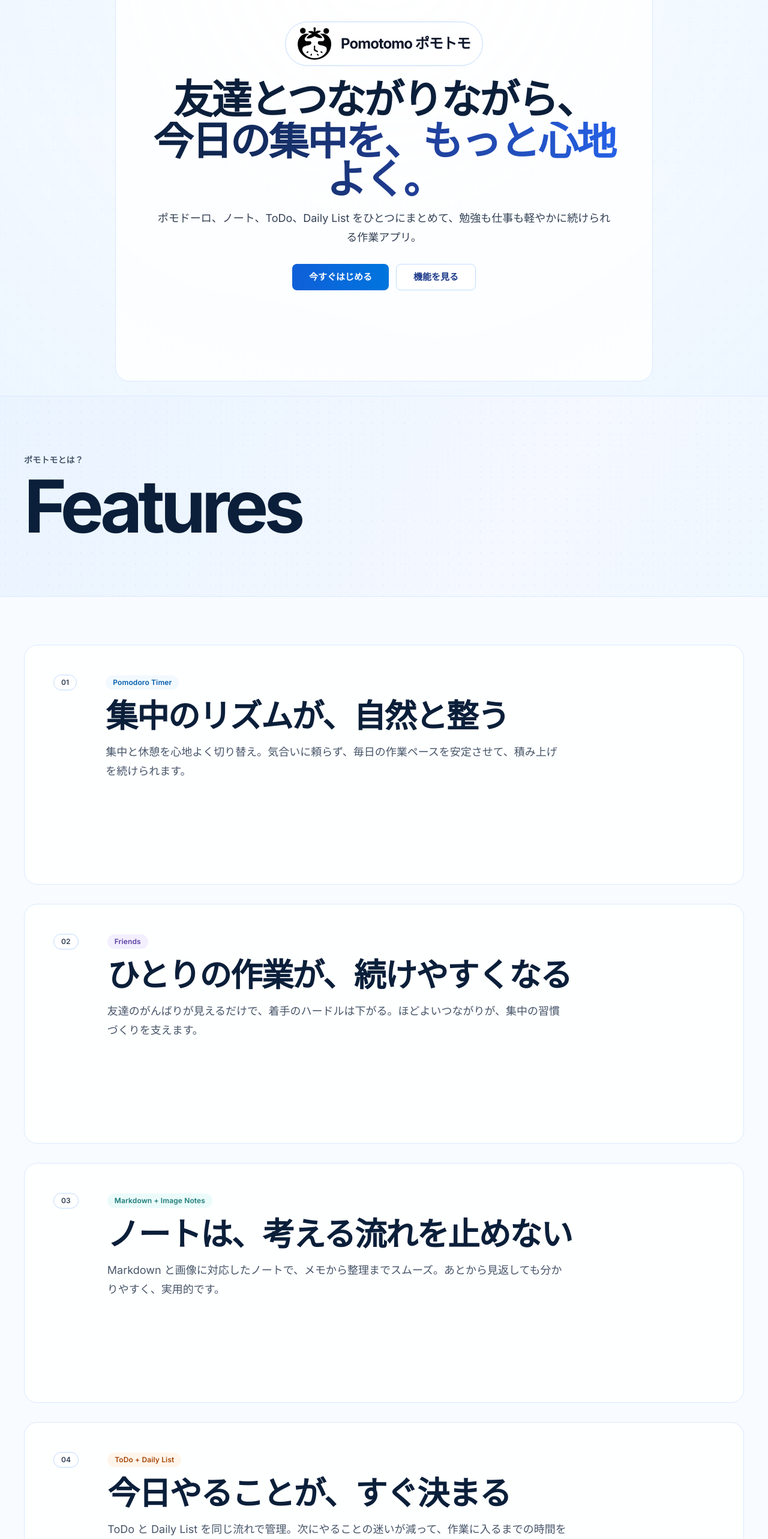
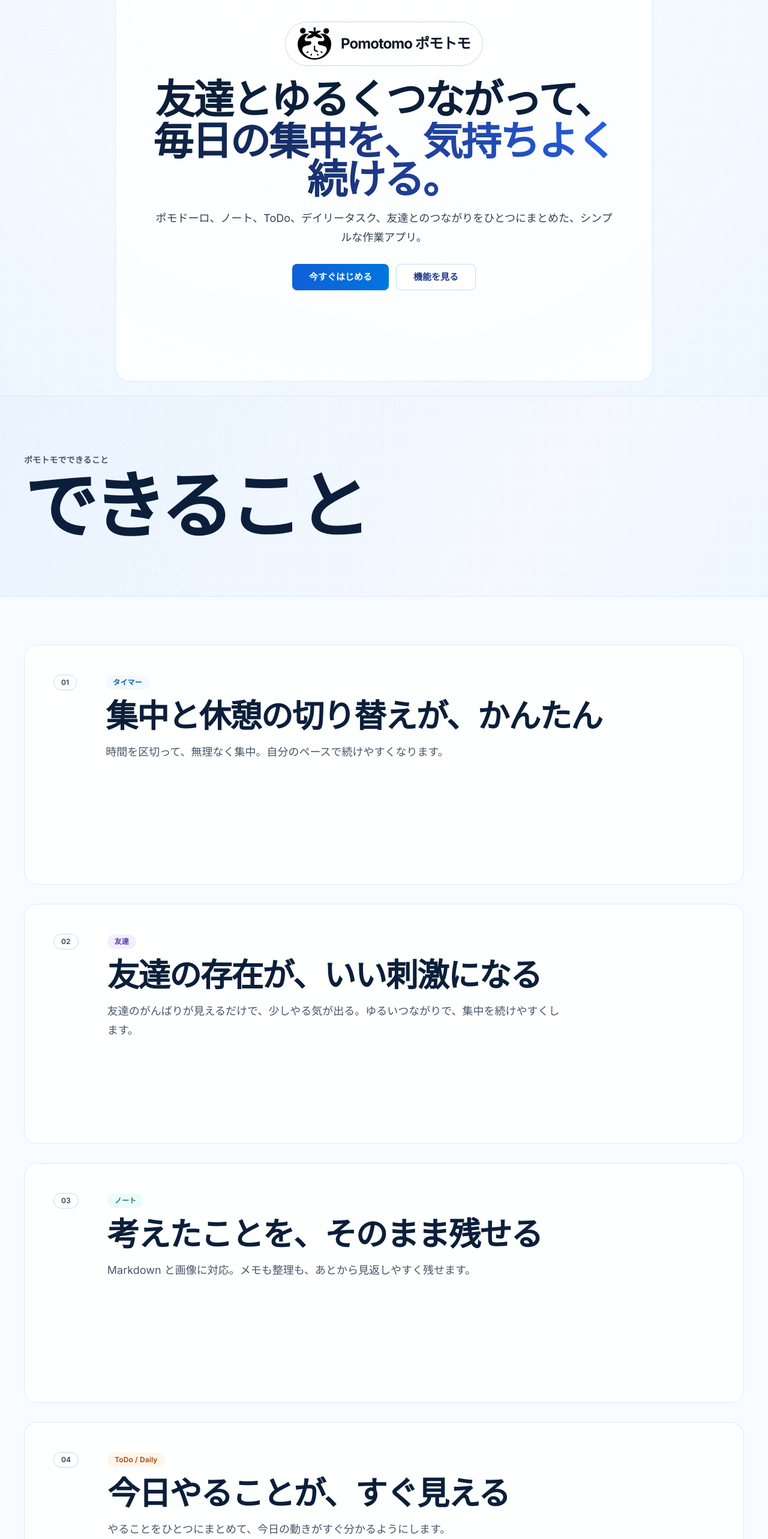
Before and after one commit to JyckoS/pomotomov2, a Next.js app: page / in a window 1280 px wide. Shown: the part 140-2706 px from the top of the page at 60% size. Built offline with nearby package versions, Linux system fonts and the light colour scheme.

Commit message:
change to jp

```diff
--- a/components/landing/home-landing.tsx
+++ b/components/landing/home-landing.tsx
@@ -8,46 +8,46 @@ import icon from "@/app/icon.png";
 
 const heroLines = {
   brand: "Pomotomo ポモトモ",
-  headlineA: "友達とつながりながら、",
-  headlineB: "今日の集中を、もっと心地よく。",
+  headlineA: "友達とゆるくつながって、",
+  headlineB: "毎日の集中を、気持ちよく続ける。",
   subtitle:
-    "ポモドーロ、ノート、ToDo、Daily List をひとつにまとめて、勉強も仕事も軽やかに続けられる作業アプリ。",
+    "ポモドーロ、ノート、ToDo、デイリータスク、友達とのつながりをひとつにまとめた、シンプルな作業アプリ。",
 } as const;
 
 const features = [
   {
     number: "01",
-    title: "集中のリズムが、自然と整う",
-    subtitle: "Pomodoro Timer",
+    title: "集中と休憩の切り替えが、かんたん",
+    subtitle: "タイマー",
     description:
-      "集中と休憩を心地よく切り替え。気合いに頼らず、毎日の作業ペースを安定させて、積み上げを続けられます。",
+      "時間を区切って、無理なく集中。自分のペースで続けやすくなります。",
     tint: "from-[#69b4ff]/28 via-[#dff0ff]/12 to-transparent",
     chip: "bg-[#f2f9ff] text-[#005bab]",
   },
   {
     number: "02",
-    title: "ひとりの作業が、続けやすくなる",
-    subtitle: "Friends",
+    title: "友達の存在が、いい刺激になる",
+    subtitle: "友達",
     description:
-      "友達のがんばりが見えるだけで、着手のハードルは下がる。ほどよいつながりが、集中の習慣づくりを支えます。",
+      "友達のがんばりが見えるだけで、少しやる気が出る。ゆるいつながりで、集中を続けやすくします。",
     tint: "from-[#9d7dff]/24 via-[#efe9ff]/10 to-transparent",
     chip: "bg-[#f3efff] text-[#5b3ea6]",
   },
   {
     number: "03",
-    title: "ノートは、考える流れを止めない",
-    subtitle: "Markdown + Image Notes",
+    title: "考えたことを、そのまま残せる",
+    subtitle: "ノート",
     description:
-      "Markdown と画像に対応したノートで、メモから整理までスムーズ。あとから見返しても分かりやすく、実用的です。",
+      "Markdown と画像に対応。メモも整理も、あとから見返しやすく残せます。",
     tint: "from-[#2a9d99]/22 via-[#e8fbfa]/10 to-transparent",
     chip: "bg-[#ebfbfa] text-[#1d7b77]",
   },
   {
     number: "04",
-    title: "今日やることが、すぐ決まる",
-    subtitle: "ToDo + Daily List",
+    title: "今日やることが、すぐ見える",
+    subtitle: "ToDo / Daily",
     description:
-      "ToDo と Daily List を同じ流れで管理。次にやることの迷いが減って、作業に入るまでの時間を短くできます。",
+      "やることをひとつにまとめて、今日の動きがすぐ分かるようにします。",
     tint: "from-[#ff9f57]/24 via-[#fff2e8]/10 to-transparent",
     chip: "bg-[#fff5eb] text-[#a64708]",
   },
@@ -236,9 +236,9 @@ export function HomeLanding() {
       >
         <div className="pointer-events-none absolute inset-0 opacity-35 [background-image:radial-gradient(rgba(59,130,246,0.24)_1px,transparent_1px)] [background-size:18px_18px]" />
         <div className="relative mx-auto w-full max-w-[1200px]">
-          <p className="text-sm font-semibold tracking-[0.125px] text-[#475569]">ポモトモとは？</p>
+          <p className="text-sm font-semibold tracking-[0.125px] text-[#475569]">ポモトモでできること</p>
           <h2 className="mt-3 text-[clamp(3.2rem,12vw,7.6rem)] font-bold leading-[0.9] tracking-[-0.06em] text-[#0b1f3a]">
-            Features
+            できること
           </h2>
         </div>
       </section>
```
